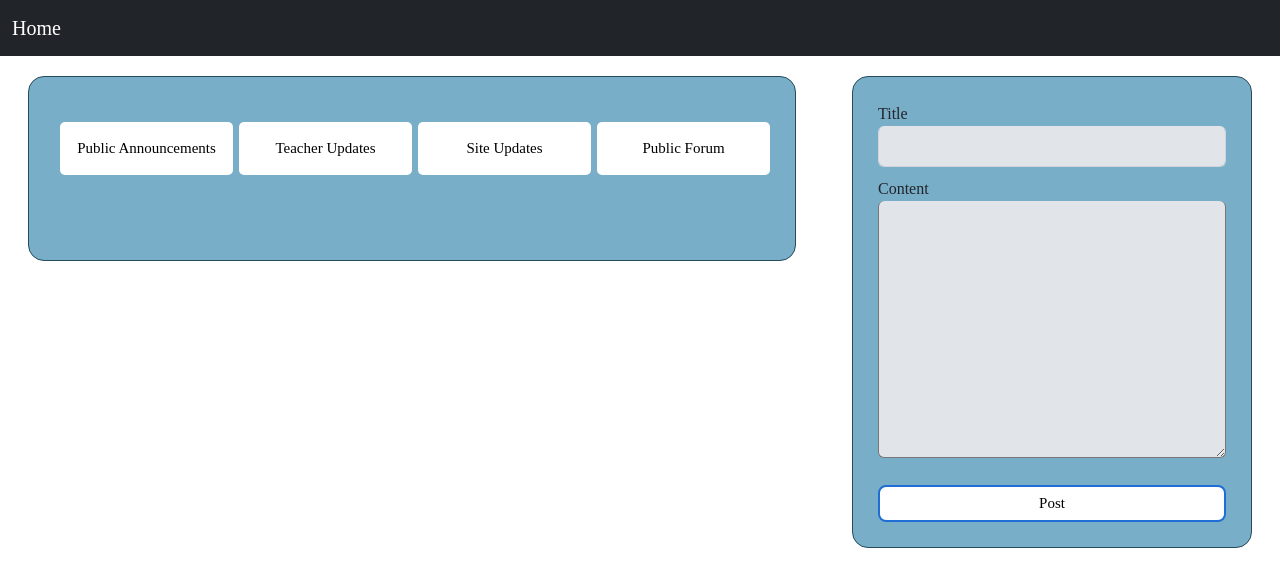
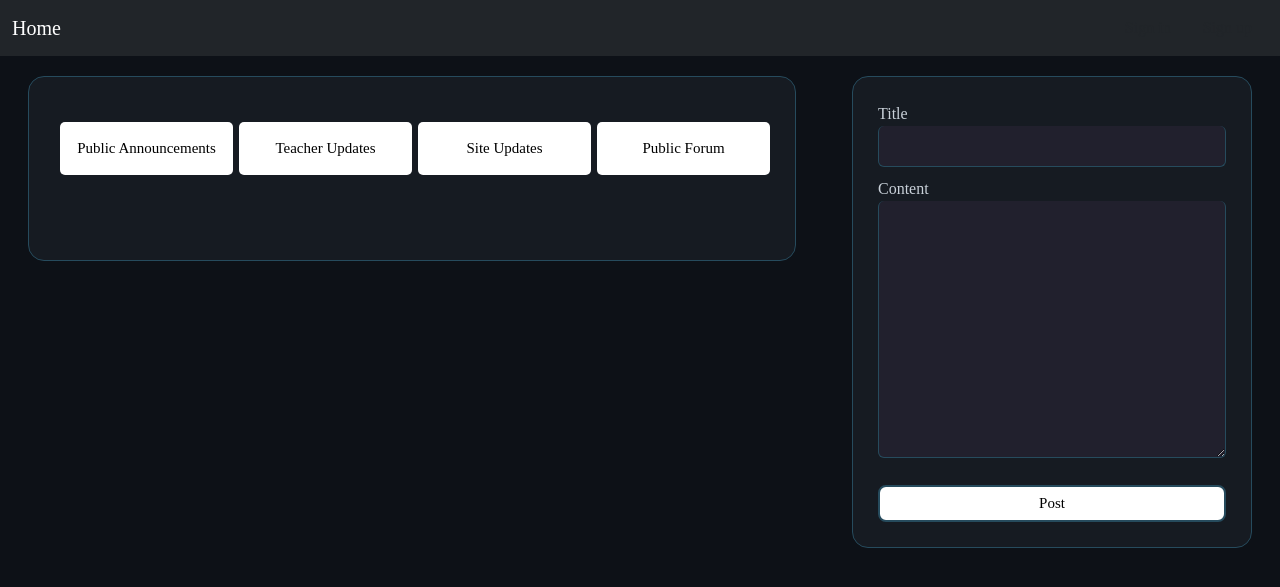
Before and after one commit to Ceres445/Team-10-Python-Project, a Django app: page / in a window 1280 px wide. Shown: the top 587 px of the page. Run offline with Django 3.2, Linux system fonts and the light colour scheme; data that the repository does not hold is empty.

Commit message:
change css to dark mode

```diff
--- a/SchoolApp/home/static/home/css/base.css
+++ b/SchoolApp/home/static/home/css/base.css
@@ -8,6 +8,8 @@
 }
 body {
 	font-family: "Roboto Mono", serif;
+	background-color: rgb(13, 17, 23);
+	color:rgb(201, 209, 217)
 }
 a {
 	color: #447e9b;
--- a/SchoolApp/home/static/home/css/forms.css
+++ b/SchoolApp/home/static/home/css/forms.css
@@ -1,10 +1,5 @@
 *{
 	box-sizing: border-box;
-}
-body{
-	background-color: white;
-	/*rgb(13, 17, 23);*/
-	/*color:rgb(201, 209, 217)*/
 }
 :root{
     --mode: dark;
@@ -33,8 +28,8 @@ input[type='password'],
 input[type='email'] {
 	width: 100%;
 	padding: 8px 20px;
-	background-color: rgb(225, 228, 232);
-	border: 1px solid inherit;
+	background-color: rgb(33, 32, 45);
+	border: 1px solid #264b5d;
 	border-top: 0;
 	border-radius: 6px;
 	margin-bottom: 10px;
@@ -45,10 +40,10 @@ input[type='email'] {
 	padding: 25px;
 	display: flex;
 	flex-direction: column;
-	background-color: #79aec8;
+	background-color: rgb(22, 27, 34);
 	justify-content: space-around;
-	/*rgb(22, 27, 34);*/
 	border-radius: 16px;
+	flex: 0 0 auto;
 }
 
 .errorlist {
@@ -83,7 +78,7 @@ input[type='email'] {
 	border-radius: 8px;
 	cursor: pointer;
 	transition-duration: 0.4s;
-	border: 2px solid #1e6ed6;
+	border: 2px solid #264b5d;
 }
 .submit:hover {
 	background-color: #1e6ed6;
--- a/SchoolApp/home/static/home/css/index.css
+++ b/SchoolApp/home/static/home/css/index.css
@@ -21,7 +21,6 @@
 }
 
 .tabcontent {
-  color: black;
   display: block;
   padding: 20px;
   height: 100%;
--- a/SchoolApp/home/static/home/js/modules/functions.js
+++ b/SchoolApp/home/static/home/js/modules/functions.js
@@ -1,8 +1,9 @@
 function addPostToHTML(el, container) {
 	const html = `<div class='post'>
+													<div class="post-header">Posted by <a href="/profile/${el.author}">${el.author}</a></div>
 													<h1>${el.title}</h1>
 													<p>${el.content}</p>
-													<div class = 'footer'>${el.author}</div>
+													<div class = 'footer'>${el.comments?.length ?? 0 } Comments</div>
 											</div>`;
 	container.insertAdjacentHTML('beforeend', html);
 }
--- a/SchoolApp/home/urls.py
+++ b/SchoolApp/home/urls.py
@@ -9,6 +9,7 @@ urlpatterns = [
     path("profile/edit", views.edit_profile, name="editProfile"),
     path("profile/", views.view_profile, name="profile"),
     path("profile/posts", views.view_user_posts, name='viewPosts'),
+    path("profile/<str:username>", views.view_profile, name="profileView"),
     path('avatar_change/', views.change_avatar, name="changeAvatar"),
     path('post/<int:pk>/', views.view_post_detail, name="postDetail")
 ]
--- a/SchoolApp/home/views.py
+++ b/SchoolApp/home/views.py
@@ -50,13 +50,15 @@ def register(request):
 
 # TODO: ability to see others profiles
 @login_required
-def view_profile(request, pk=None):
-    if pk:
-        user = User.objects.get(pk=pk)
+def view_profile(request, username=None):
+    current = False
+    if username:
+        user = get_object_or_404(User, username=username)
+        current = True
     else:
         user = request.user
 
-    args = {'user': user, 'courses': ", ".join(list(map(str, user.profile.courses.all())))}
+    args = {'user': user, 'courses': ", ".join(list(map(str, user.profile.courses.all()))), 'current': current}
     return render(request, 'home/profile.html', args)
 
 
```
Also changed, not shown: SchoolApp/home/static/home/css/posts.css (+8 -0 lines).
